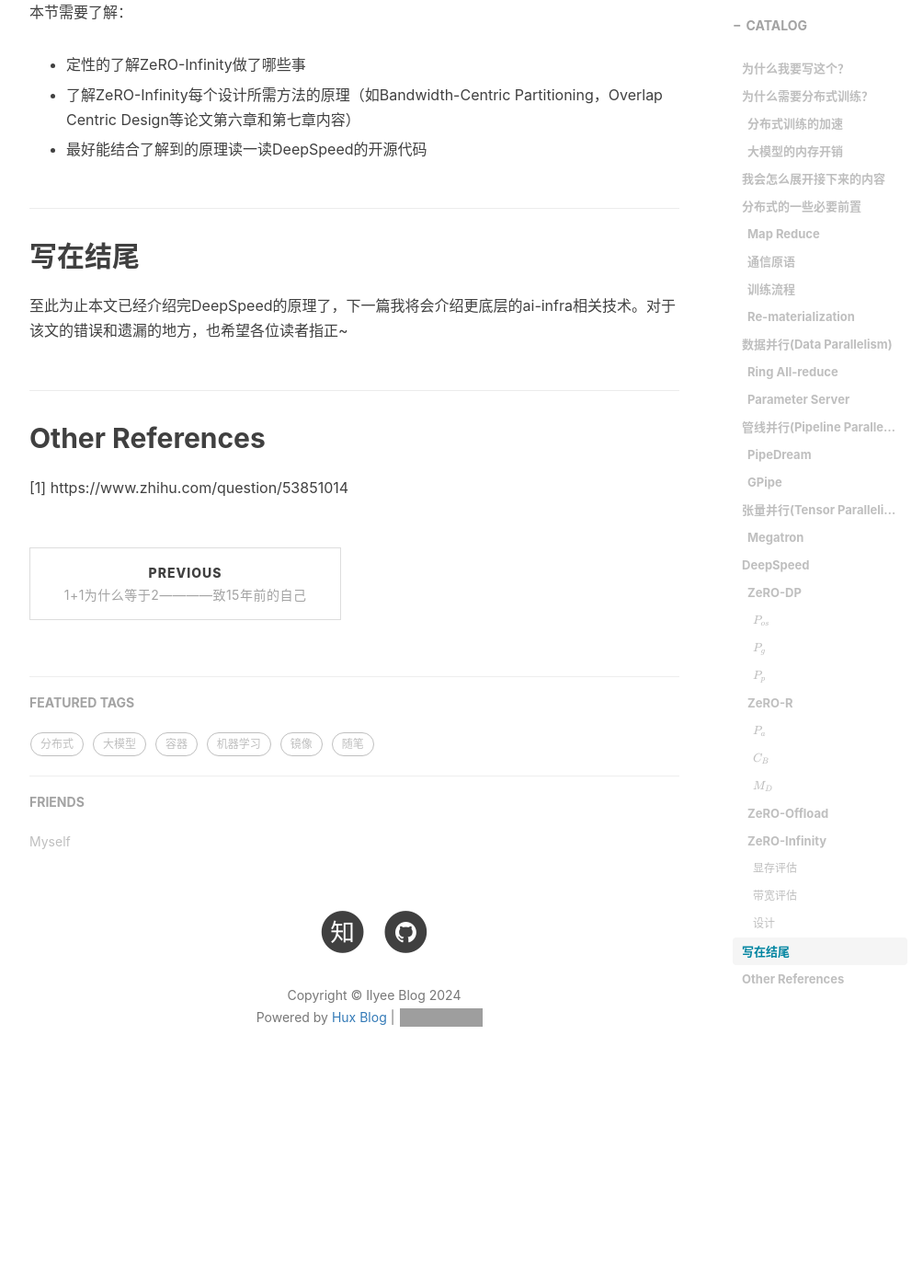
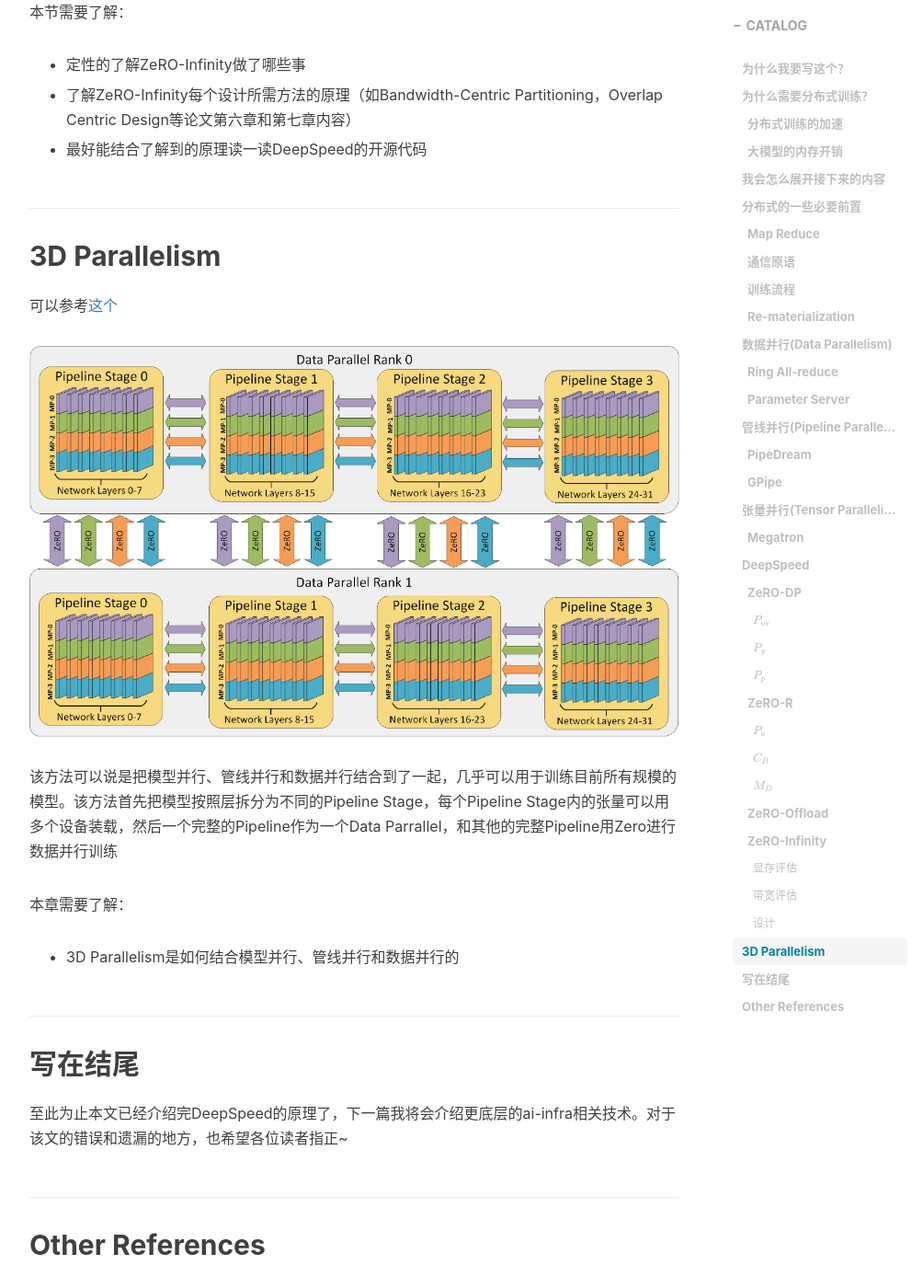
Before and after one commit to ilyee/ilyee.github.io, a Jekyll site: the page built from _posts/2024-03-06-distributed-training.md, in a window 1280 px wide and 1400 px high, scrolled down 22171 px. Shown: the whole window at 92% size, without its empty margins (233-1237 px from the left). Built offline with Jekyll 4.4.1, drawn with Linux system fonts in a browser that asks for light colours; nearby versions of some CDN libraries; formulas are drawn with MathJax 3; comment, search, counter and statistics services are not loaded; before the commit the page ends 23381 px from its top, so only the background shows below that; grey boxes are pictures that could not be loaded.

Commit message:
distributed training文章添加3d parallelism

```diff
--- a/_posts/2024-03-06-distributed-training.md
+++ b/_posts/2024-03-06-distributed-training.md
@@ -425,6 +425,18 @@ ZeRO-Infinity的设计分为几个关键点，这里定性展开下，定量建
 
 - 最好能结合了解到的原理读一读DeepSpeed的开源代码
 
+## 3D Parallelism
+
+可以参考[这个](https://www.microsoft.com/en-us/research/blog/deepspeed-extreme-scale-model-training-for-everyone/)
+
+![3d parallelism](/img/in-post/2024-03-06-distributed-training/3d-parallelism.png)
+
+该方法可以说是把模型并行、管线并行和数据并行结合到了一起，几乎可以用于训练目前所有规模的模型。该方法首先把模型按照层拆分为不同的Pipeline Stage，每个Pipeline Stage内的张量可以用多个设备装载，然后一个完整的Pipeline作为一个Data Parrallel，和其他的完整Pipeline用Zero进行数据并行训练
+
+本章需要了解：
+
+- 3D Parallelism是如何结合模型并行、管线并行和数据并行的
+
 ## 写在结尾
 
 至此为止本文已经介绍完DeepSpeed的原理了，下一篇我将会介绍更底层的ai-infra相关技术。对于该文的错误和遗漏的地方，也希望各位读者指正~
```
Also changed, not shown: img/in-post/2024-03-06-distributed-training/3d-parallelism.png (added).
